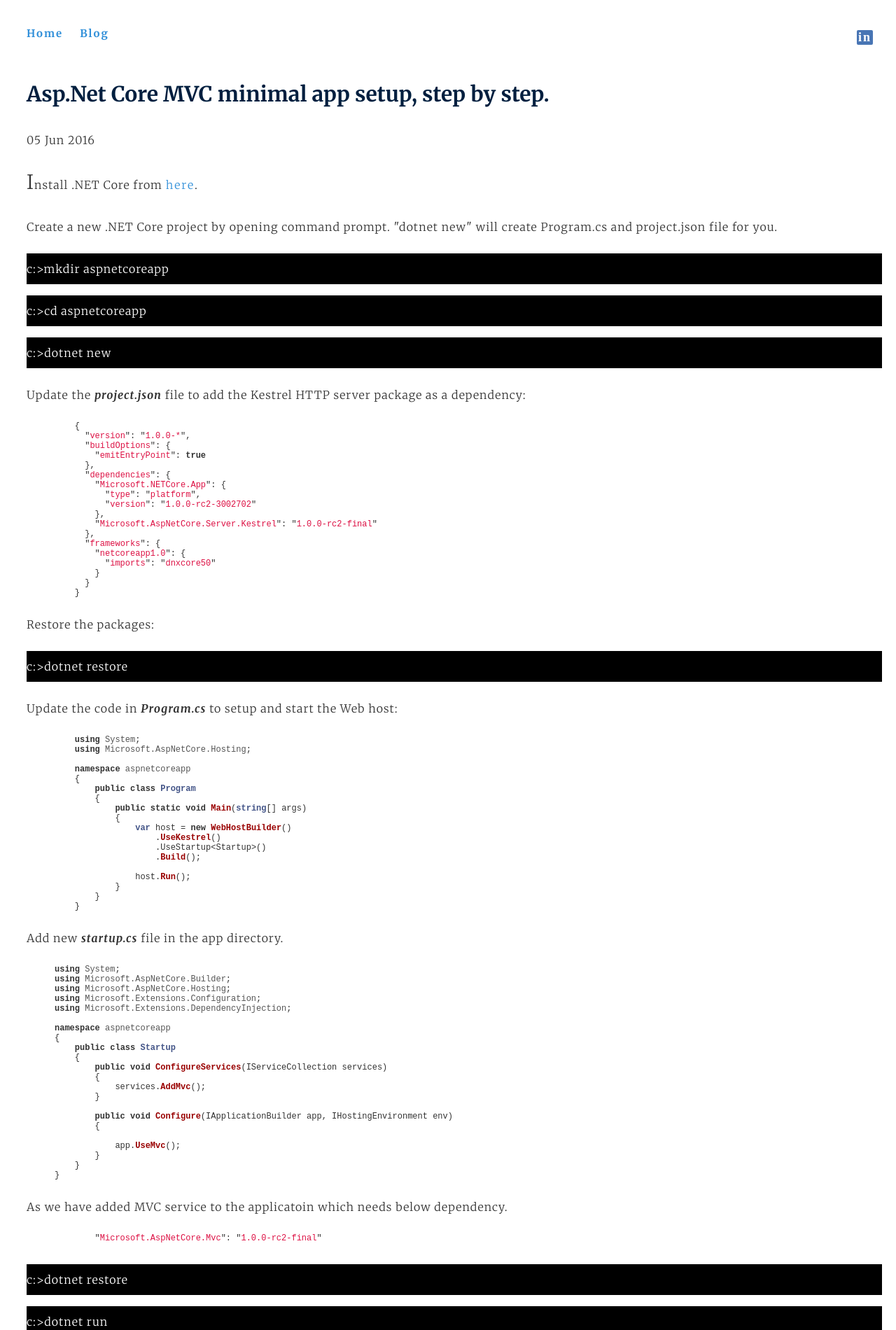
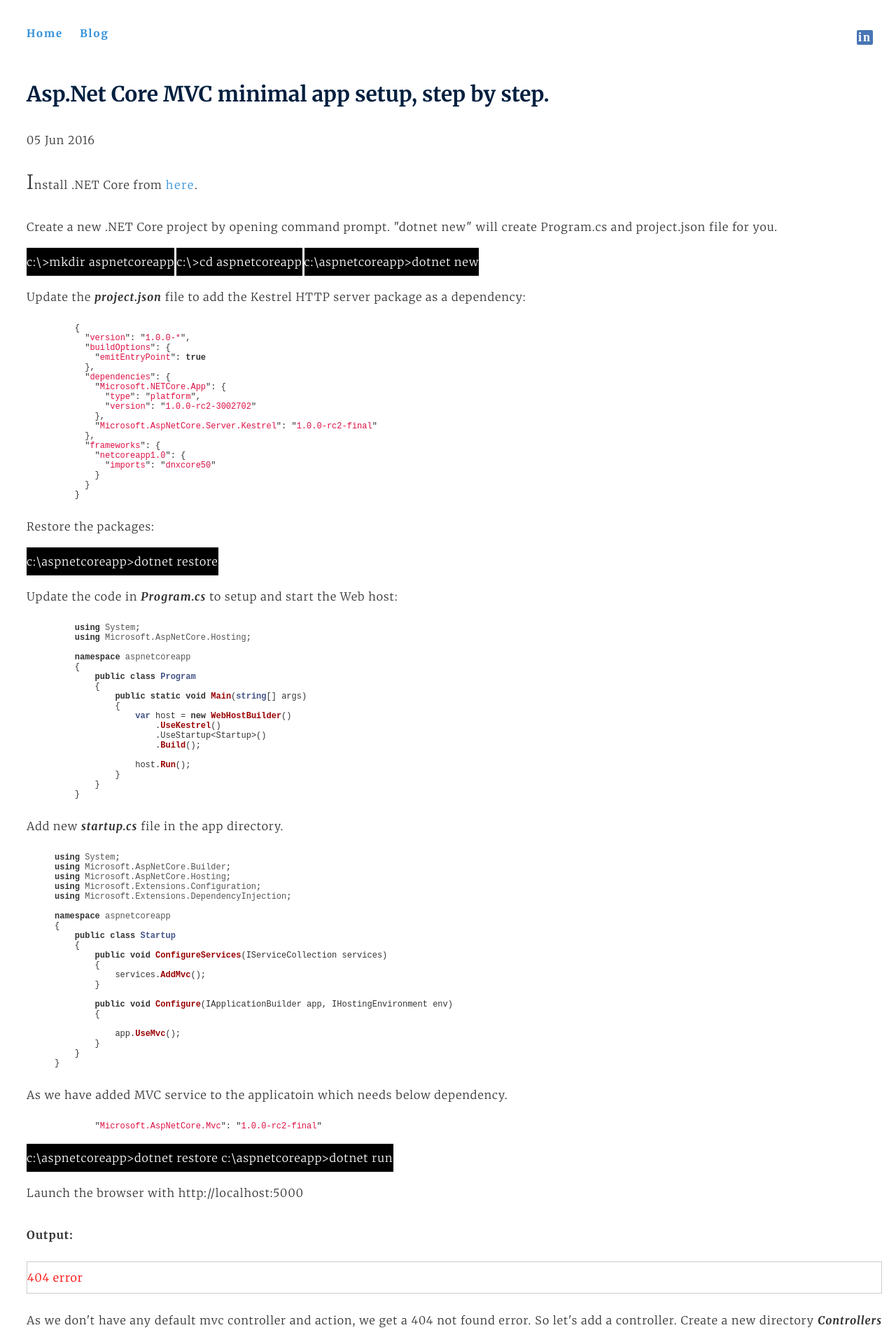
Before and after one commit to srirangamv/srirangamv.github.io, a Jekyll site: the page built from _posts/2016-06-05-aspnetcore-minimalapp.md, in a window 1280 px wide. Shown: the top 1900 px of the page at 70% size. Built offline with Jekyll 4.4.1, drawn with Linux system fonts in a browser that asks for light colours; some of the changed text lies outside the part shown.

Commit message:
css changes.

```diff
--- a/_posts/2016-06-05-aspnetcore-minimalapp.md
+++ b/_posts/2016-06-05-aspnetcore-minimalapp.md
@@ -8,9 +8,9 @@
 
 <p>Create a new .NET Core project by opening command prompt. "dotnet new" will create Program.cs and project.json file for you.</p>
 
-<p class="cmd">mkdir aspnetcoreapp</p>
-<p class="cmd">cd aspnetcoreapp</p>
-<p class="cmd">dotnet new</p>
+<p class="cmd">c:\&gt;mkdir aspnetcoreapp</p>
+<p class="cmd">c:\&gt;cd aspnetcoreapp</p>
+<p class="cmd">c:\aspnetcoreapp&gt;dotnet new</p>
 
 
 <p>Update the <b><i>project.json</i></b> file to add the Kestrel HTTP server package as a dependency:</p>
@@ -39,7 +39,7 @@
 
 Restore the packages:
 
-<p class="cmd">dotnet restore </p>
+<p class="cmd">c:\aspnetcoreapp&gt;dotnet restore </p>
 
 
 <p>Update the code in <b><i>Program.cs</i></b> to setup and start the Web host:</p>
@@ -104,8 +104,8 @@
 
 {% endhighlight %}
 
-<p class="cmd">dotnet restore </p>
-<p class="cmd">dotnet run</p>
+<p class="cmd">c:\aspnetcoreapp&gt;dotnet restore </p>
+<p class="cmd">c:\aspnetcoreapp&gt;dotnet run</p>
 
 Launch the browser with http://localhost:5000
 
@@ -176,7 +176,7 @@
 {% endhighlight %}
 
 
-<p class="cmd">dotnet run</p>
+<p class="cmd">c:\aspnetcoreapp&gt;dotnet run</p>
 
 Launch the browser with  http://localhost:5000/api/products
 
@@ -224,7 +224,7 @@
 
 {% endhighlight %}
 
-<p class="cmd">dotnet run</p>
+<p class="cmd">c:\aspnetcoreapp&gt;dotnet run</p>
 
 Launch the browser with http://localhost:5000/home (OR) http://localhost:5000/home/hello
 
@@ -252,7 +252,7 @@
 
 {% endhighlight %}
 
-<p class="cmd">dotnet run</p>
+<p class="cmd">c:\aspnetcoreapp&gt;dotnet run</p>
 
 Launch the browser with http://localhost:5000/home
 
@@ -285,7 +285,7 @@
 
 {% endhighlight %}
 
-<p class="cmd">dotnet run</p>
+<p class="cmd">c:\aspnetcoreapp&gt;dotnet run</p>
 
 Now launch the browser with http://localhost:5000/home/index
 
@@ -320,8 +320,8 @@
 
 {% endhighlight %}
 
-<p class="cmd">dotnet restore</p>
-<p class="cmd">dotnet run</p>
+<p class="cmd">c:\aspnetcoreapp&gt;dotnet restore</p>
+<p class="cmd">c:\aspnetcoreapp&gt;dotnet run</p>
 
 Launch the browser with http://localhost:5000/home/index
 
@@ -380,7 +380,7 @@
 {% endhighlight %}
 
 
-<p class="cmd">dotnet run</p>
+<p class="cmd">c:\aspnetcoreapp&gt;dotnet run</p>
 
 Launch the browser with http://localhost:5000/home/index
 
@@ -424,7 +424,7 @@
 {% endhighlight %}
 
 
-<p class="cmd">dotnet run</p>
+<p class="cmd">c:\aspnetcoreapp&gt;dotnet run</p>
 
 Launch the browser with http://localhost:5000/home/index
 
@@ -466,7 +466,7 @@
 
 {% endhighlight %}
 
-<p class="cmd">dotnet run</p>
+<p class="cmd">c:\aspnetcoreapp&gt;dotnet run</p>
 
 Launch the browser with http://localhost:5000/home/index
 
--- a/css/style.css
+++ b/css/style.css
@@ -244,10 +244,12 @@
 .cmd{
    background-color:black;
    color:white;
+   display:inline;
 }
+/*
 .cmd:before {
     content: "c:\>";
-}
+}*/
 
 /* Media Queries */
 @media screen and (max-width: 1024px) {
```
